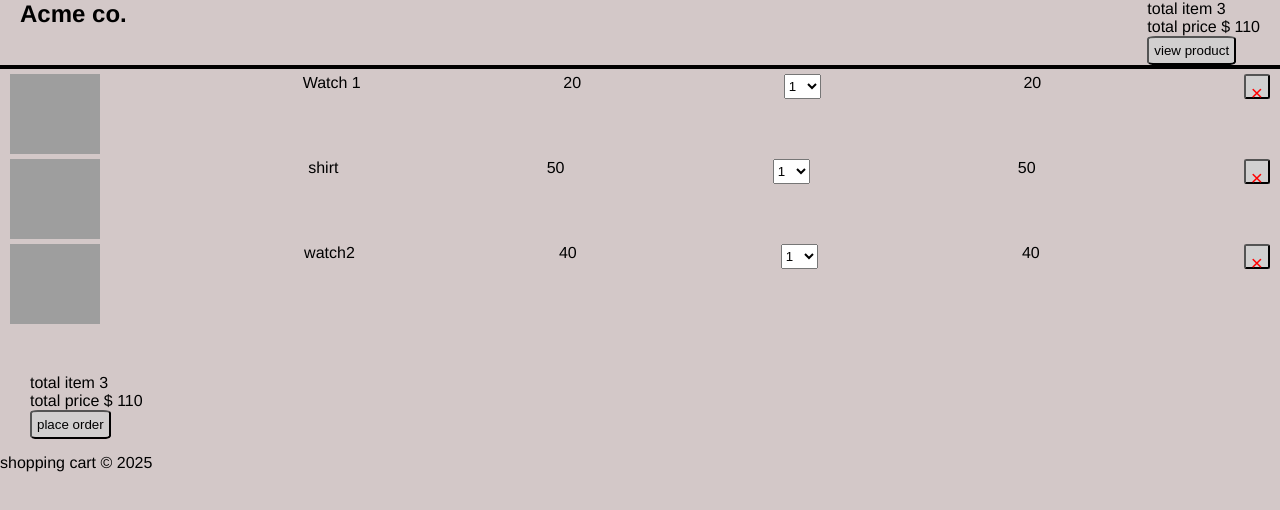
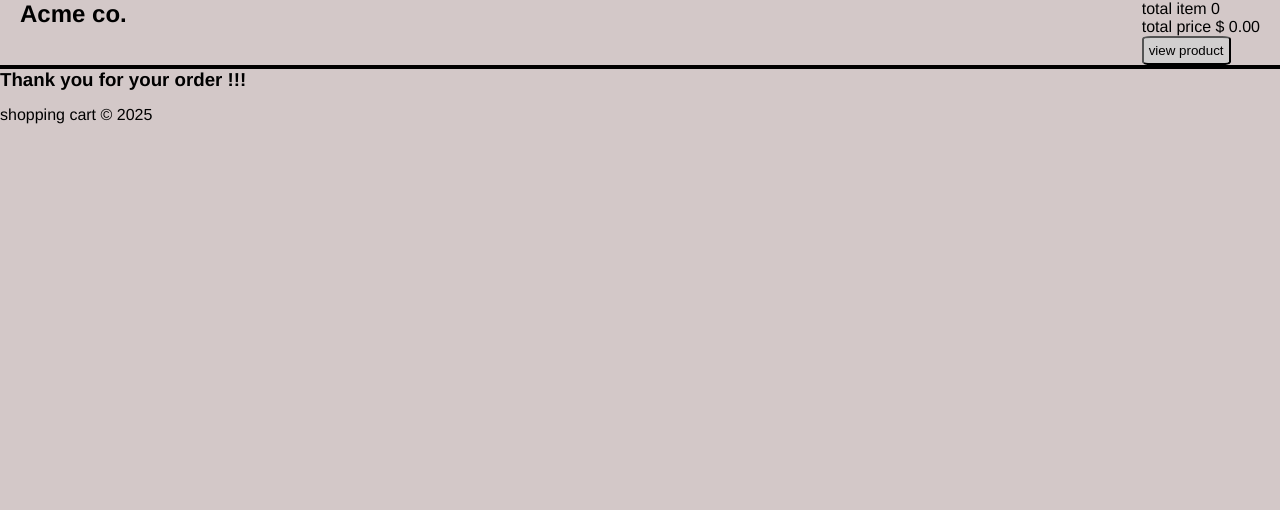
Before and after one commit to Abrham-Tadesse/Online-Shopping-User-Dashboard, a React (Vite) app: page /cartDisplay in a window 1280 px wide. Both pictures are taken after a click on the button "place order". Shown: the top 510 px of the page. Built offline with nearby package versions, Linux system fonts and the light colour scheme; grey boxes are pictures that could not be loaded.

Commit message:
handling order

```diff
--- a/src/cartDisplay.tsx
+++ b/src/cartDisplay.tsx
@@ -5,13 +5,17 @@ import "./cartDisplay.css"
 export function CartDisplay(){
 
   const [amount ,setAmount] = useState<addeditems[]>(addedItemArray);
-
+  const[isOrdered, setIsordered] = useState<boolean>(false);
   return(
     <>
-    <Navigation amounts = {amount} onAmount = {setAmount}/>
-    <DisplayAddeddProducts amounts = {amount} onAmount = {setAmount} />
+    <Navigation amounts = {amount} onAmount = {setAmount}
+                isOrdered = {isOrdered}/>
+    <DisplayAddeddProducts amounts = {amount} onAmount = {setAmount}
+                            isOrdered = {isOrdered}/>
 
-    <Footer amounts = {amount} onAmount = {setAmount}/>
+    <Footer amounts = {amount} onAmount = {setAmount}
+                      isordered = {isOrdered} onOrdered = {setIsordered}
+    />
     </>
   )
 }
@@ -29,7 +33,10 @@ interface addeditems{
 const addedItemArray : addeditems[] = [{id : 1 ,name : "Watch 1" ,image : "https://encrypted-tbn0.gstatic.com/images?q=tbn:ANd9GcStxNO_7qy6ZbEqOkdC1_66BnhAPKK7KTDutQ&s",price : 20 , quantity :1}, {id : 2 , name : "shirt", image : "https://media.istockphoto.com/id/488160041/photo/mens-shirt.jpg?s=612x612&w=0&k=20&c=xVZjKAUJecIpYc_fKRz_EB8HuRmXCOOPOtZ-ST6eFvQ=", price : 50 , quantity :1},{id : 3 ,name : "watch2" , image : "https://m.media-amazon.com/images/I/61n0aVXta7L._AC_UY1000_.jpg" , price : 40 ,quantity :1}];
 
 
-export function Navigation({amounts,onAmount} : {amounts : addeditems[], onAmount : Dispatch<React.SetStateAction<addeditems[]>>}){
+export function Navigation({amounts,onAmount,isOrdered} :
+  {amounts : addeditems[],
+   isOrdered : boolean,
+  onAmount : Dispatch<React.SetStateAction<addeditems[]>>}){
 
     const totalPrice = amounts.reduce((tot,obj) => tot+(obj.price*obj.quantity),0);
     const totalItems = amounts.reduce((items,objItem) => items + (objItem.quantity),0);
@@ -42,8 +49,8 @@ export function Navigation({amounts,onAmount} : {amounts : addeditems[], onAmoun
     <h2> Acme co.</h2>
       </section>
       <section className="price-num">
-        <p>total item <span className="value"> {`${totalItems}`}</span></p>
-        <p>total price <span className="value">{`$ ${totalPrice}`}</span></p>
+        <p>total item <span className="value"> {isOrdered ? 0 : totalItems}</span></p>
+        <p>total price <span className="value">$ {isOrdered? "0.00" : totalPrice}</span></p>
         <p><button className="view">view product</button></p>
       </section>
     </div>
@@ -53,27 +60,38 @@ export function Navigation({amounts,onAmount} : {amounts : addeditems[], onAmoun
 }
 
 
-export function Footer({amounts,onAmount} : {amounts : addeditems[], onAmount : Dispatch<React.SetStateAction<addeditems[]>>}){
+export function Footer({amounts,onAmount,isordered,onOrdered} :
+  {amounts : addeditems[],isordered : boolean,onOrdered : Dispatch<React.SetStateAction<boolean>>,
+  onAmount : Dispatch<React.SetStateAction<addeditems[]>>}){
 
-    const totalPrice = amounts.reduce((tot,obj) => tot+(obj.price*obj.quantity),0);
-    const totalItems = amounts.reduce((items,objItem) => items + (objItem.quantity),0);
+    let totalPrice = amounts.reduce((tot,obj) => tot+(obj.price*obj.quantity),0);
+    let totalItems = amounts.reduce((items,objItem) => items + (objItem.quantity),0);
 
+   const handleOrder = function(){
+      onOrdered(true);
+      console.log(isordered);
+
+    }
 
   return(
-    <>
+    <> { !isordered && (
+      <div>
       <section className="footer price-num">
         <p>total item <span className="value"> {`${totalItems}`}</span></p>
         <p>total price <span className="value">{`$ ${totalPrice}`}</span></p>
-        <button>place order</button>
+        <button onClick={()=> handleOrder()}>place order</button>
       </section>
+      </div>
+    )
+  }
+  <section className="foot"><p>shopping cart &copy; 2025</p></section>
 
-      <section className="foot"><p>shopping cart &copy; 2025</p></section>
     </>
   )
 }
 
 
-export function DisplayAddeddProducts({amounts,onAmount} : {amounts : addeditems[], onAmount : Dispatch<React.SetStateAction<addeditems[]>>}){
+export function DisplayAddeddProducts({amounts,onAmount,isOrdered} : {amounts : addeditems[],isOrdered:boolean, onAmount : Dispatch<React.SetStateAction<addeditems[]>>}){
 
 
   const handleSelect = function(id : number , quantity : number){
@@ -89,8 +107,8 @@ export function DisplayAddeddProducts({amounts,onAmount} : {amounts : addeditems
 
   return(
     <>
-
-      {amounts.map( item => (
+      {!isOrdered && (
+          amounts.map( item => (
          <li key={item.id}> <img src={item.image} alt="The product picture is not found" className="image"/> <span>{item.name}</span> <span>{item.price}</span>
 
          <select value={item.quantity} title="camount" className="options" onChange={(e : React.ChangeEvent<HTMLSelectElement>) => handleSelect(item.id , Number((e.target.value)))}>
@@ -102,7 +120,13 @@ export function DisplayAddeddProducts({amounts,onAmount} : {amounts : addeditems
         </select>
         <span>{item.price * item.quantity}</span>
          <button className="remove" onClick={() => handleButton(item.id)}> &times; </button></li>
-      ))}
+      ))
+      )}
+      {
+      isOrdered && (
+        <h3>Thank you for your order !!! </h3>
+      )
+    }
     </>
   )
 }
```
